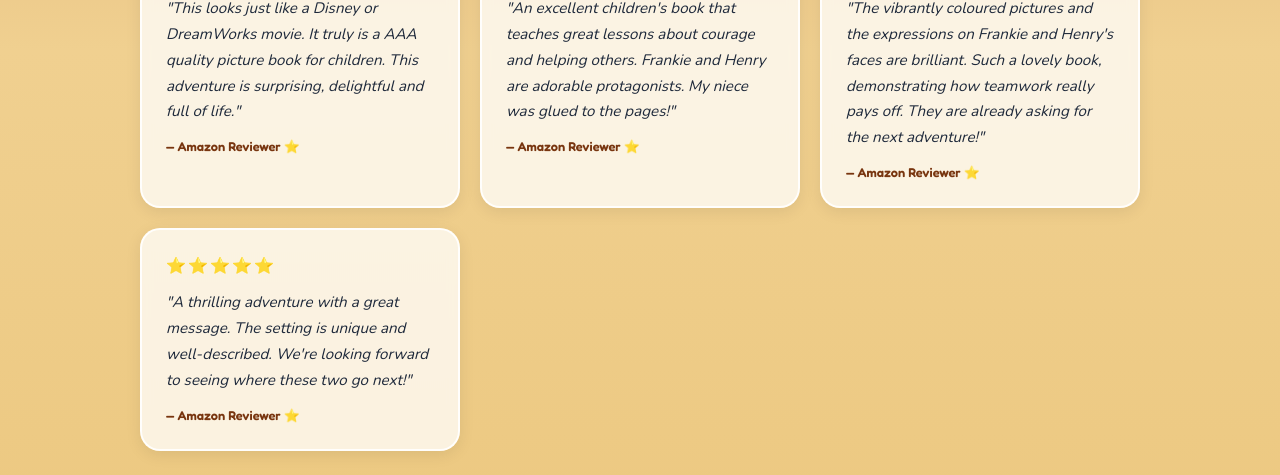
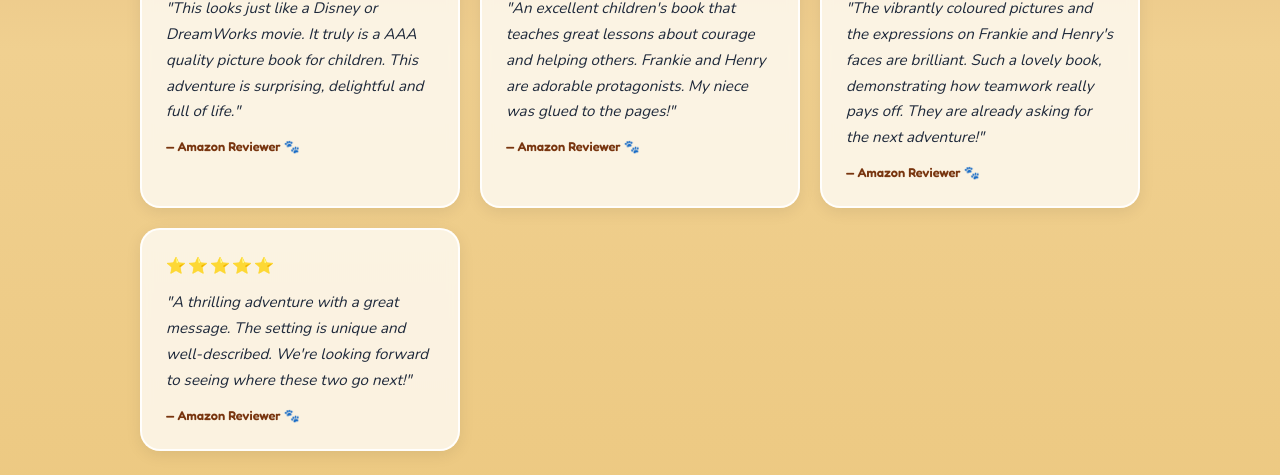
Before and after one commit to michelecameron21-art/Frankie-Henry-Website, a React (Vite) app: page / in a window 1280 px wide. Shown: the part 4717-5192 px from the top of the page. Built offline with nearby package versions, Linux system fonts and the light colour scheme.

Commit message:
Change reviewer star emoji to paw print
Stars are already shown above each review — the star next to the
reviewer name was redundant. Paw print is more on-brand.

Co-Authored-By: Claude Opus 4.6 (1M context) <noreply@anthropic.com>

```diff
--- a/src/components/BraveRiverRescue.jsx
+++ b/src/components/BraveRiverRescue.jsx
@@ -158,7 +158,7 @@ export default function BraveRiverRescue() {
                             }}>
                                 <div style={{ color: '#f59e0b', fontSize: '1rem', marginBottom: '0.75rem', letterSpacing: '2px' }}>{'⭐'.repeat(review.stars)}</div>
                                 <p style={{ fontFamily: 'Nunito, sans-serif', fontSize: '0.95rem', color: '#1e293b', lineHeight: '1.7', fontStyle: 'italic', margin: 0 }}>"{review.text}"</p>
-                                <p style={{ fontFamily: 'Fredoka, sans-serif', fontSize: '0.8rem', color: '#78350f', marginTop: '0.75rem', marginBottom: 0, fontWeight: '600' }}>— Amazon Reviewer ⭐</p>
+                                <p style={{ fontFamily: 'Fredoka, sans-serif', fontSize: '0.8rem', color: '#78350f', marginTop: '0.75rem', marginBottom: 0, fontWeight: '600' }}>— Amazon Reviewer 🐾</p>
                             </div>
                         ))}
                     </div>
```
